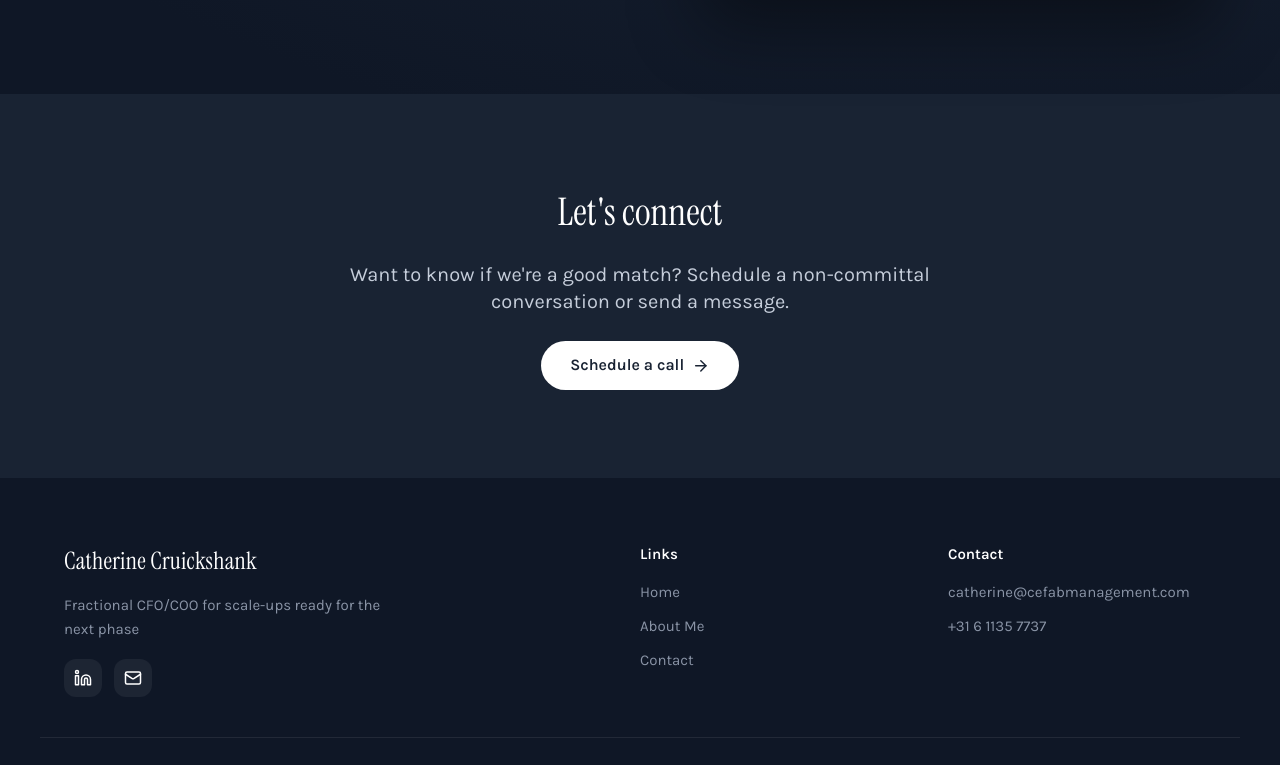
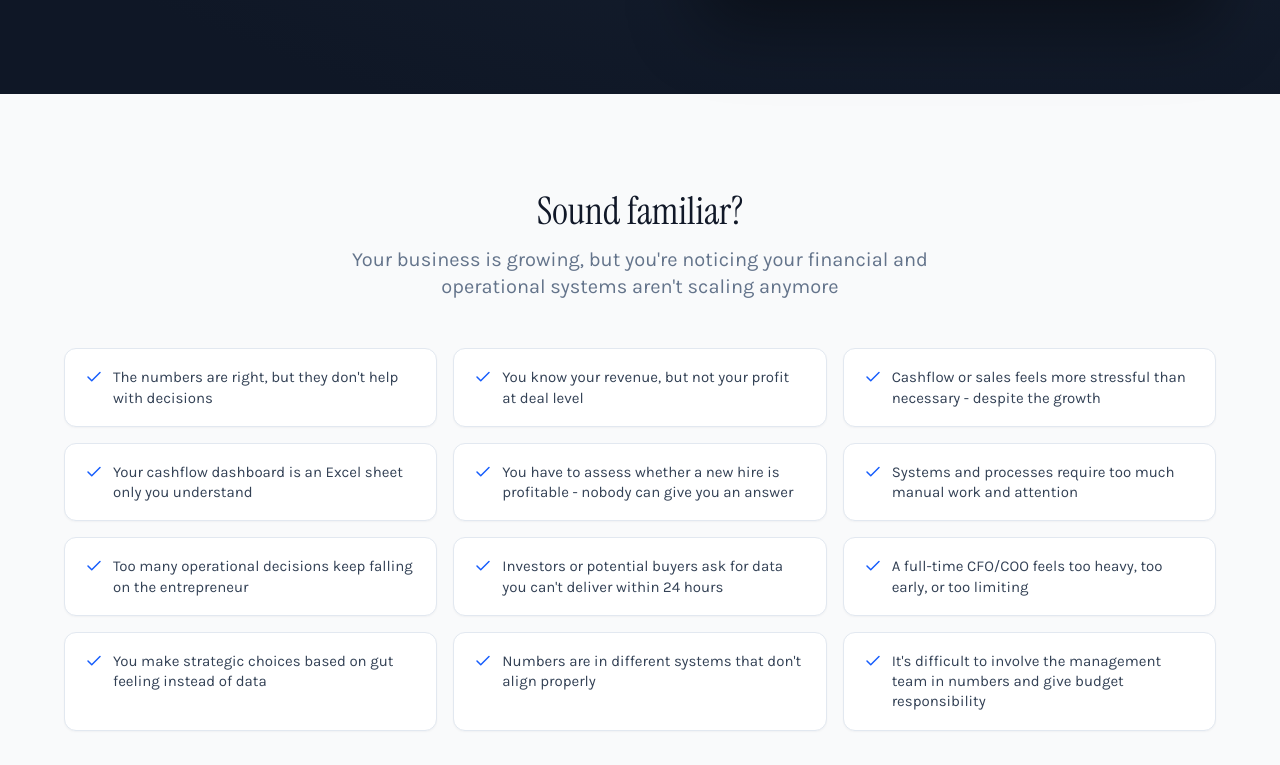
Before and after one commit to decipherindustries/cefabmanagement.com, a Next.js app: page /en in a window 1280 px wide. Shown: the part 813-1578 px from the top of the page. Built offline with nearby package versions, Linux system fonts and the light colour scheme; no server answers.

Commit message:
feat: sound familiar section

```diff
--- a/app/[locale]/page.tsx
+++ b/app/[locale]/page.tsx
@@ -3,6 +3,7 @@ import { isLocale, type Locale } from "@/lib/routes";
 import { getDictionary } from "@/content";
 import { buildAlternates, canonicalFor } from "@/lib/seo";
 import { Hero } from "@/components/sections/Hero";
+import { SoundFamiliar } from "@/components/sections/SoundFamiliar";
 import { Connect } from "@/components/sections/Connect";
 
 export async function generateMetadata({ params }: { params: Promise<{ locale: string }> }): Promise<Metadata> {
@@ -23,7 +24,7 @@ export default async function HomePage({ params }: { params: Promise<{ locale: s
   return (
     <main>
       <Hero locale={locale as Locale} dict={dict} />
-      {/* SoundFamiliar / WhyWorkTogether / WhatIDo / Packages / Faq inserted in Tasks 17–21 */}
+      <SoundFamiliar dict={dict} />
       <Connect locale={locale as Locale} dict={dict} />
     </main>
   );
--- /dev/null
+++ b/components/sections/SoundFamiliar.tsx
@@ -0,0 +1,17 @@
+import { Section } from "@/components/layout/Section";
+import { SectionHead } from "@/components/layout/SectionHead";
+import { CheckItem } from "@/components/ui/CheckItem";
+import type { Dictionary } from "@/content";
+
+export function SoundFamiliar({ dict }: { dict: Dictionary }) {
+  return (
+    <Section label={dict.problems.title}>
+      <SectionHead title={dict.problems.title}>{dict.problems.subtitle}</SectionHead>
+      <div className="ck-sf__grid">
+        {dict.problems.items.map((t, i) => (
+          <div className="ck-sf__cell" key={i}><CheckItem>{t}</CheckItem></div>
+        ))}
+      </div>
+    </Section>
+  );
+}
```
